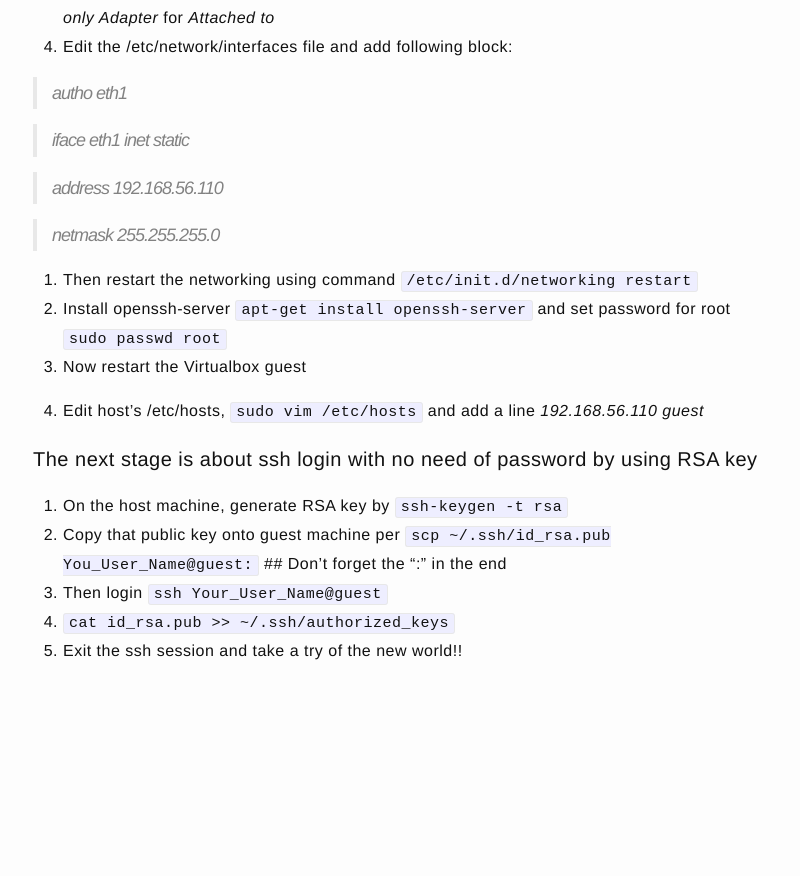
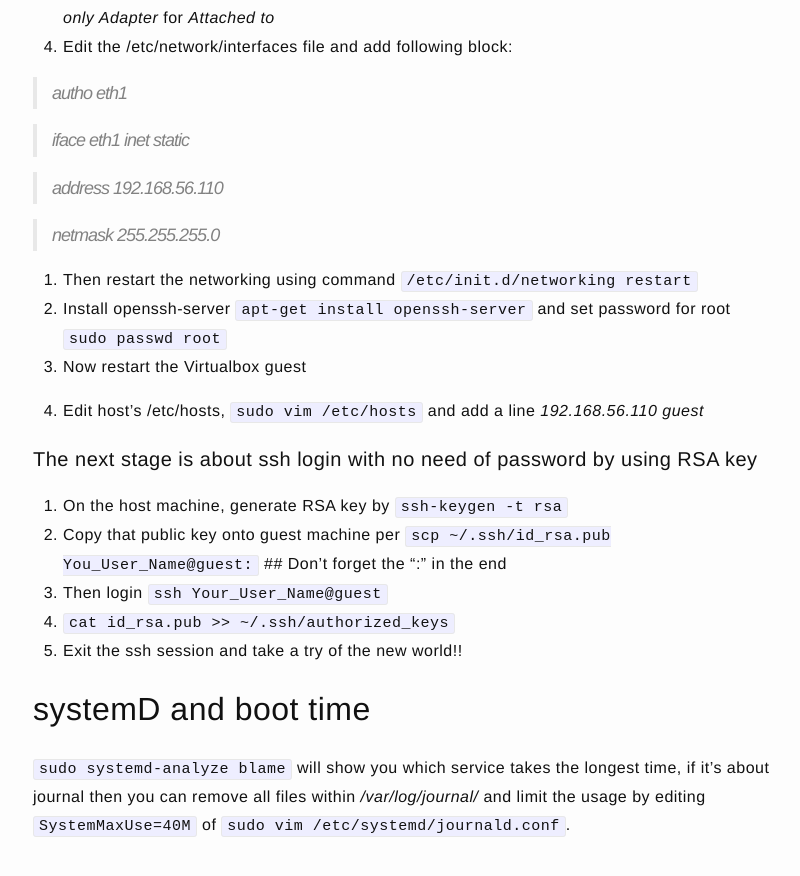
Before and after one commit to jazzi/jazzi.github.io, a Jekyll site: the page built from _posts/2015-06-06-linux-tips.md, in a window 1280 px wide and 900 px high, scrolled down 1092 px. Shown: the top 876 px of the window, without its empty margins (237-1037 px from the left). Built offline with Jekyll 4.4.1, drawn with Linux system fonts in a browser that asks for light colours; before the commit the page ends 1818 px from its top, so only the background shows below that.

Commit message:
update tips

```diff
--- a/_posts/2015-06-06-linux-tips.md
+++ b/_posts/2015-06-06-linux-tips.md
@@ -52,3 +52,6 @@ If you have a Linux machine running in Virtualbox, no matter your host is Linux
 3. Then login `ssh Your_User_Name@guest`
 4. `cat id_rsa.pub >> ~/.ssh/authorized_keys`
 5. Exit the ssh session and take a try of the new world!!
+
+## systemD and boot time ##
+`sudo systemd-analyze blame` will show you which service takes the longest time, if it's about journal then you can remove all files within */var/log/journal/* and limit the usage by editing `SystemMaxUse=40M` of `sudo vim /etc/systemd/journald.conf`.
```
